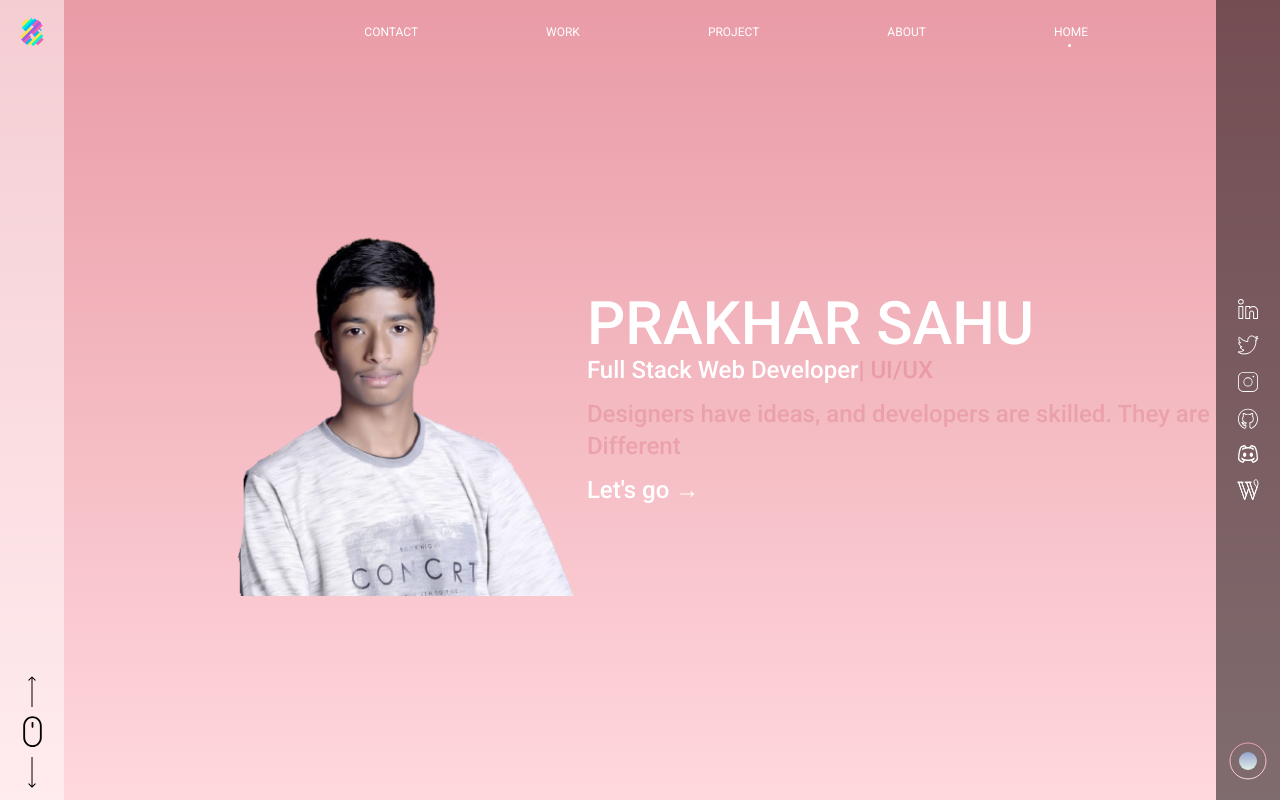
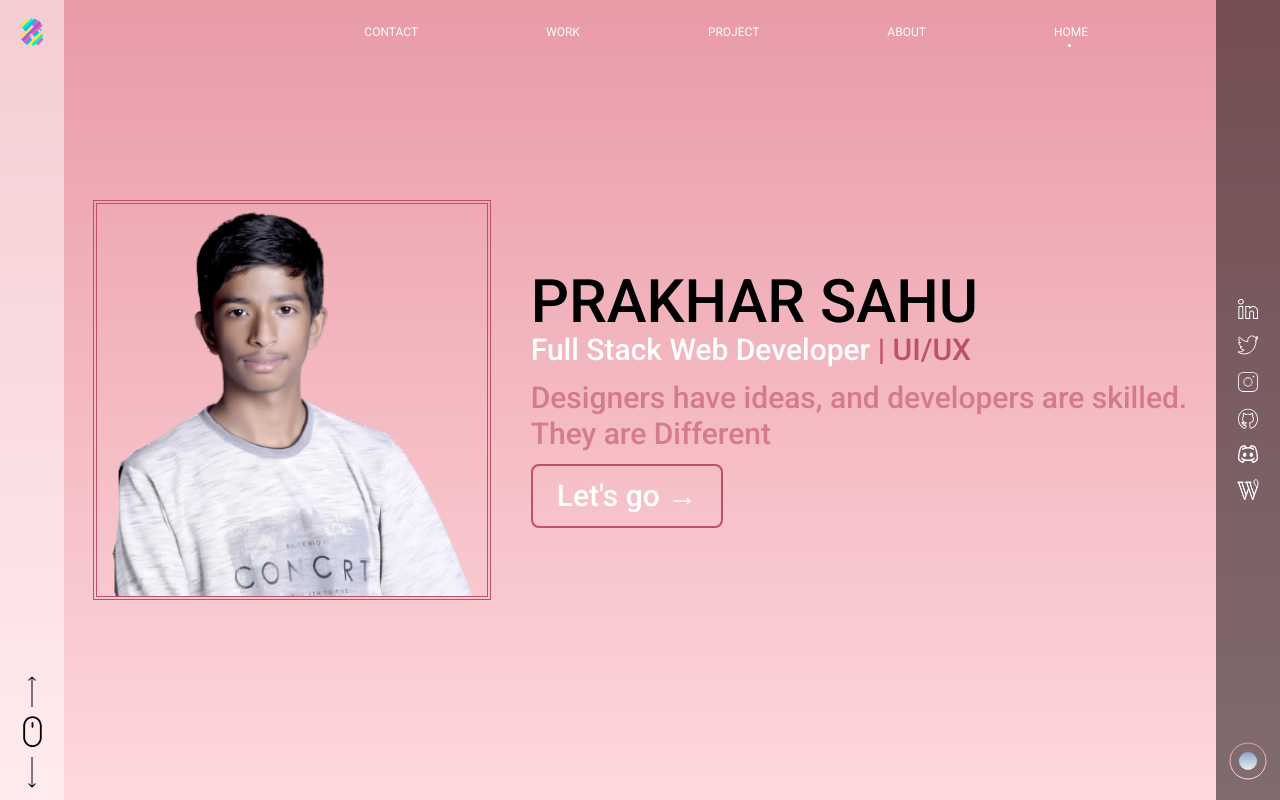
Before and after one commit to prakhar-5447/angular-portfolio, an Angular app: page / in a window 1280 px wide. Shown: the top 800 px of the page. Built offline with nearby package versions, Linux system fonts and the light colour scheme.

Commit message:
home component done

```diff
--- a/src/app/app.component.html
+++ b/src/app/app.component.html
@@ -1,4 +1,4 @@
-<div class="h-full w-screen flex text-xs text-white">
+<div class="h-full w-screen flex text-xs text-white select-none">
   <!-- LEFT BAR -->
   <div
     *ngIf="innerWidth >= 1110"
@@ -61,7 +61,7 @@
     </nav>
 
     <!-- HOME -->
-    <app-home [color]="color"></app-home>
+    <app-home [color]="color" [innerWidth]="innerWidth"></app-home>
 
     <!-- ABOUT -->
     <app-about></app-about>
--- a/src/app/component/home/home.component.html
+++ b/src/app/component/home/home.component.html
@@ -1,23 +1,58 @@
 <!-- HOME -->
-<section id="HOME" class="h-screen flex items-center">
-  <div><img src="../../../assets/images/prakhar.png" alt="" /></div>
-  <div class="font-medium text-2xl">
-    <span class="text-6xl">PRAKHAR SAHU</span>
+<section
+  [ngClass]="{
+    'flex-col pr-20 pl-3': innerWidth < 1110,
+    'items-center': innerWidth >= 1110
+  }"
+  id="HOME"
+  class="h-screen flex justify-center"
+>
+  <div [ngClass]="{ 'h-1/2': innerWidth >= 1110 }">
+    <img
+      src="../../../assets/images/prakhar.png"
+      [ngClass]="{
+        'border-popstar ': color,
+        'border-glaucous': !color,
+        'mr-10': innerWidth >= 1110,
+        'h-52 my-2': innerWidth < 630
+      }"
+      class="h-full border-4 border-double"
+      alt=""
+    />
+  </div>
+  <div
+    [ngClass]="{ 'text-lg pr-10': innerWidth < 630 }"
+    class="font-medium text-3xl"
+  >
+    <span
+      [ngClass]="{ 'text-3xl': innerWidth < 630 }"
+      class="text-black text-6xl"
+      >PRAKHAR SAHU</span
+    >
     <p>
       <span class="text-white">Full Stack Web Developer</span>
-      <span
-        [ngClass]="{ 'text-mauvelous': color, 'text-wild-blue-yonder': !color }"
-        >| UI/UX</span
+      <span [ngClass]="{ 'text-popstar': color, 'text-glaucous': !color }">
+        | UI/UX</span
       >
     </p>
     <p
       [ngClass]="{
-        'text-mauvelous/[0.8]': color,
-        'text-wild-blue-yonder/[0.8]': !color
+        'text-popstar/[0.6] ': color,
+        'text-glaucous/[0.6] ': !color
       }"
     >
-      Designers have ideas, and developers are skilled. They are Different
+      Designers have ideas, and developers are skilled.<br />
+      They are Different
     </p>
-    <button class="cursor-pointer"><a (click)="scrollMidUp()" class="cursor-pointer">Let's go &rarr;</a></button>
+    <button
+      (click)="scroll()"
+      [ngClass]="{
+        'border-popstar hover:bg-popstar ': color,
+        'border-glaucous hover:bg-glaucous ': !color
+      }"
+      class="cursor-pointer py-3 px-6 border-2 rounded-lg"
+    >
+      <a>Let's go &rarr;</a>
+    </button>
   </div>
 </section>
--- a/src/app/component/home/home.component.ts
+++ b/src/app/component/home/home.component.ts
@@ -7,10 +7,11 @@ import { Component, Input, OnInit } from '@angular/core';
 })
 export class HomeComponent implements OnInit {
   @Input() color!: boolean;
+  @Input() innerWidth!: number;
   constructor() {}
 
   ngOnInit(): void {}
-  scrollMidUp() {
+  scroll() {
     window.scrollTo(0, document.body.scrollHeight / 5);
   }
 }
```
Also changed, not shown: src/assets/images/prakhar.png.
